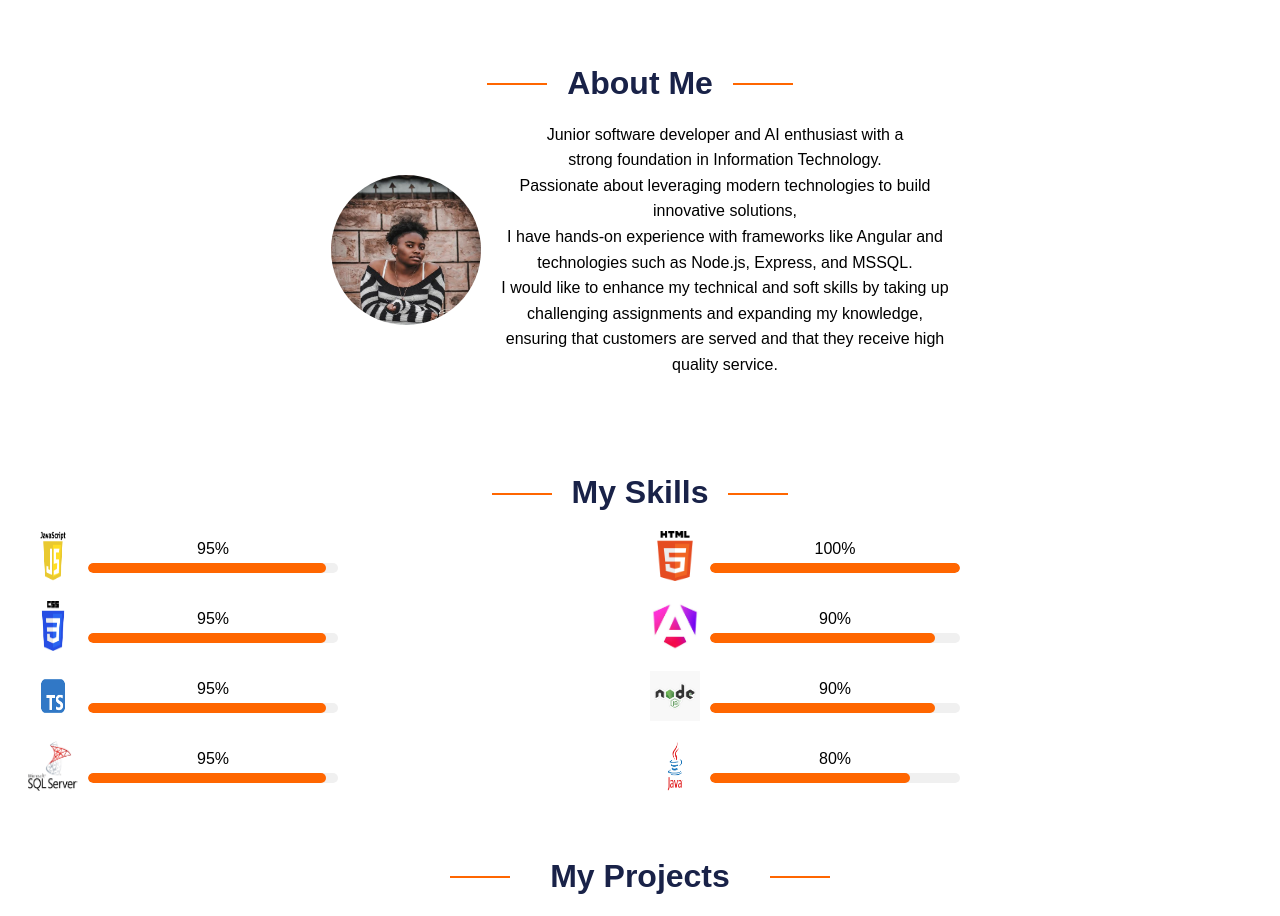
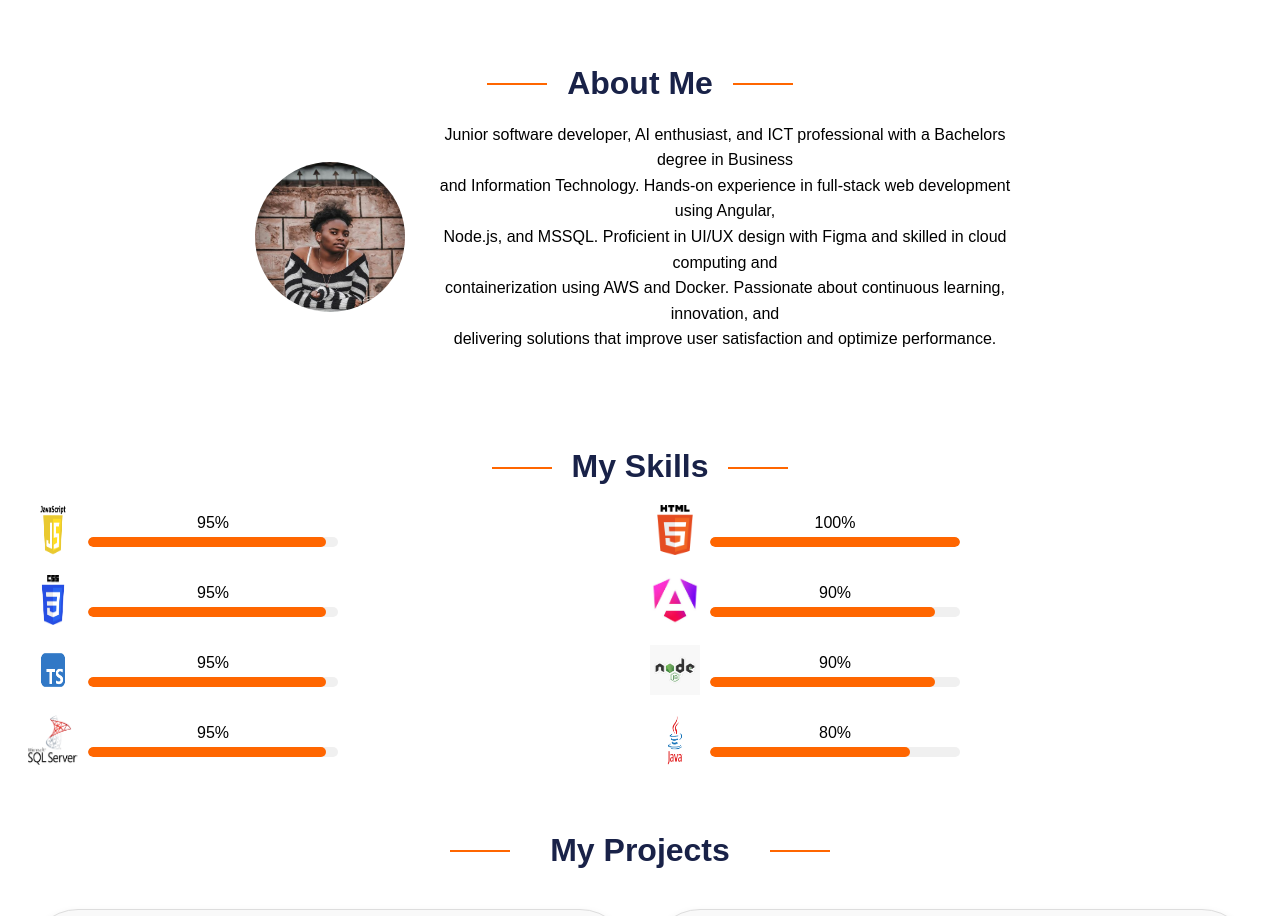
Before and after one commit to AlwangaJanet/Angular-Portfolio, an Angular app: page /about in a window 1280 px wide. Shown: the part 820-1736 px from the top of the page. Built offline with nearby package versions, Linux system fonts and the light colour scheme; a web font is replaced by a local one.

Commit message:
updated the about section

```diff
--- a/src/app/about/about.component.html
+++ b/src/app/about/about.component.html
@@ -3,12 +3,11 @@
     <div class="about-content">
       <img src="../../assets/about.jpg" alt="Profile Image" class="profile-image">
       <p>
-        Junior software developer and AI enthusiast with a <br>
-        strong foundation in Information Technology. <br>
-Passionate about leveraging modern technologies to build <br> innovative solutions, <br>
-I have hands-on experience with frameworks like Angular and <br> technologies such as Node.js, Express, and MSSQL. <br>
-I would like to enhance my technical and soft skills by taking up <br> challenging assignments and expanding my knowledge, <br>
-ensuring that customers are served and that they receive high <br> quality service.
+        Junior software developer, AI enthusiast, and ICT professional with a Bachelors degree in Business <br>
+        and Information Technology. Hands-on experience in full-stack web development using Angular, <br>
+        Node.js, and MSSQL. Proficient in UI/UX design with Figma and skilled in cloud computing and <br>
+        containerization using AWS and Docker. Passionate about continuous learning, innovation, and <br>
+        delivering solutions that improve user satisfaction and optimize performance.
       </p>
     </div>
   </section>
```
